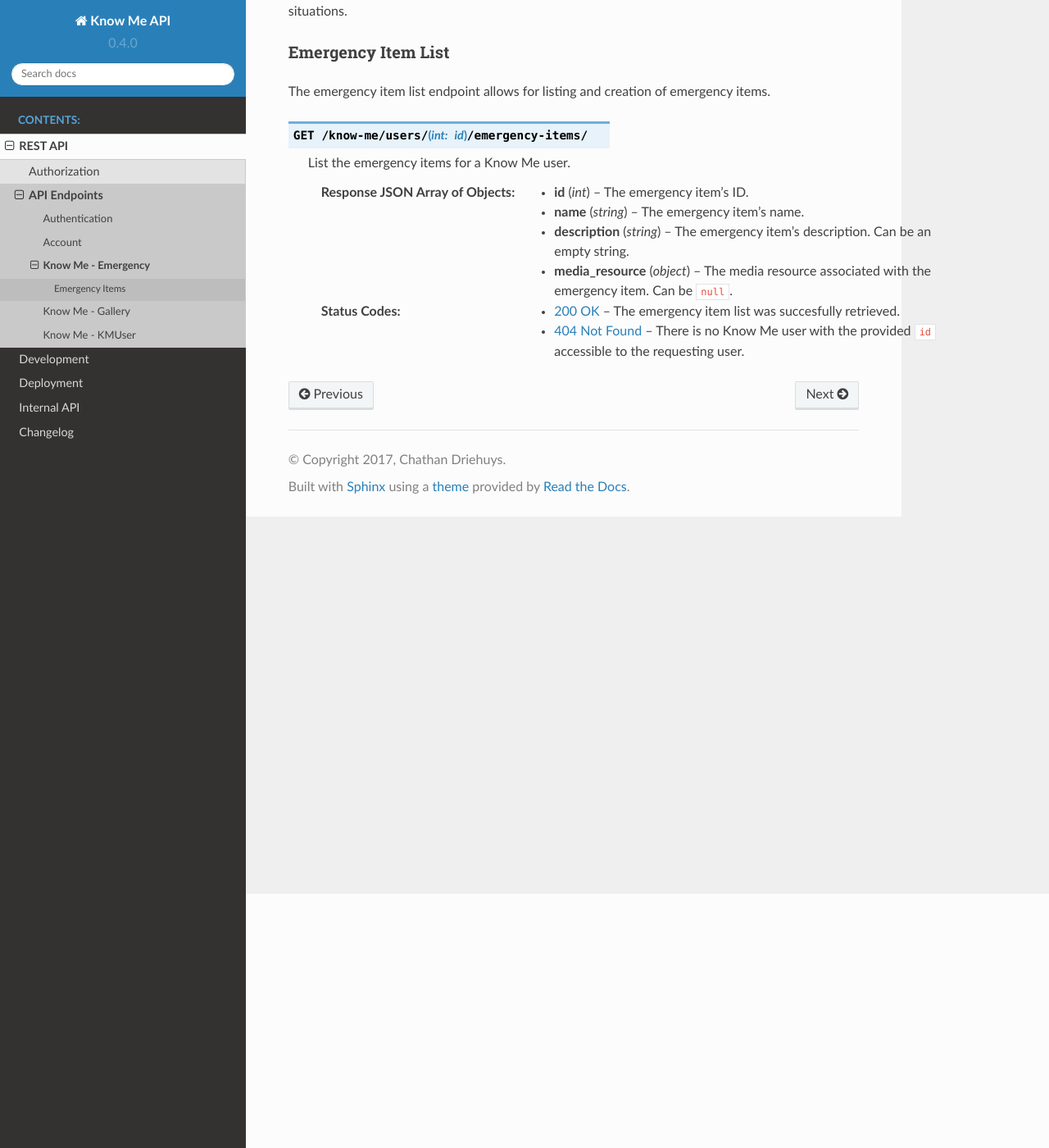
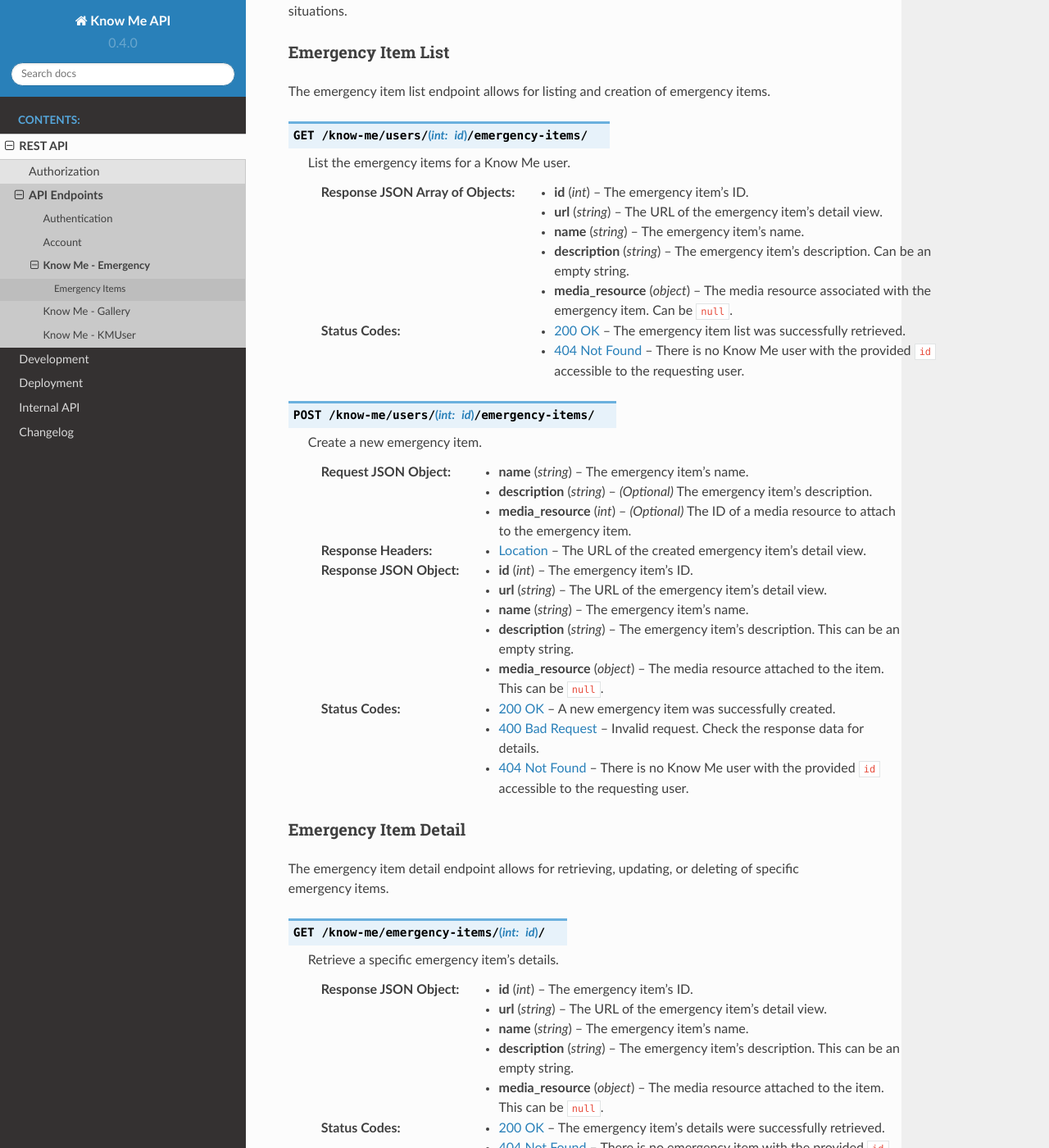
Before and after one commit to knowmetools/km-api, a Sphinx documentation site: the page built from docs/API/know-me-emergency.rst, in a window 1280 px wide and 1400 px high, scrolled down 310 px. Shown: the whole window at 82% size. Built offline with Sphinx 7.4.7 and the Read the Docs theme 2.0.0, drawn with Linux system fonts in a browser that asks for light colours; some of the changed text lies outside the part shown.

Commit message:
Add emergency item detail view.

```diff
--- a/docs/API/know-me-emergency.rst
+++ b/docs/API/know-me-emergency.rst
@@ -21,9 +21,73 @@
     List the emergency items for a Know Me user.
 
     :>jsonarr int id: The emergency item's ID.
+    :>jsonarr string url: The URL of the emergency item's detail view.
     :>jsonarr string name: The emergency item's name.
     :>jsonarr string description: The emergency item's description. Can be an empty string.
     :>jsonarr object media_resource: The media resource associated with the emergency item. Can be ``null``.
 
-    :status 200: The emergency item list was succesfully retrieved.
+    :status 200: The emergency item list was successfully retrieved.
     :status 404: There is no Know Me user with the provided ``id`` accessible to the requesting user.
+
+.. http:post:: /know-me/users/(int:id)/emergency-items/
+
+    Create a new emergency item.
+
+    :<json string name: The emergency item's name.
+    :<json string description: *(Optional)* The emergency item's description.
+    :<json int media_resource: *(Optional)* The ID of a media resource to attach to the emergency item.
+
+    :>header Location: The URL of the created emergency item's detail view.
+
+    :>json int id: The emergency item's ID.
+    :>json string url: The URL of the emergency item's detail view.
+    :>json string name: The emergency item's name.
+    :>json string description: The emergency item's description. This can be an empty string.
+    :>json object media_resource: The media resource attached to the item. This can be ``null``.
+
+    :status 200: A new emergency item was successfully created.
+    :status 400: Invalid request. Check the response data for details.
+    :status 404: There is no Know Me user with the provided ``id`` accessible to the requesting user.
+
+Emergency Item Detail
+---------------------
+
+The emergency item detail endpoint allows for retrieving, updating, or deleting of specific emergency items.
+
+.. http:get:: /know-me/emergency-items/(int:id)/
+
+    Retrieve a specific emergency item's details.
+
+    :>json int id: The emergency item's ID.
+    :>json string url: The URL of the emergency item's detail view.
+    :>json string name: The emergency item's name.
+    :>json string description: The emergency item's description. This can be an empty string.
+    :>json object media_resource: The media resource attached to the item. This can be ``null``.
+
+    :status 200: The emergency item's details were successfully retrieved.
+    :status 404: There is no emergency item with the provided ``id`` accessible to the requesting user.
+
+.. http:patch:: /know-me/emergency-items/(int:id)/
+
+    Update a particular emergency item.
+
+    :<json string name: *(Optional)* A new name for the item.
+    :<json string description: *(Optional)* A new description for the item.
+    :<json int media_resource: *(Optional)* The ID of a media resource to attach to the item.
+
+    :>json int id: The emergency item's ID.
+    :>json string url: The URL of the emergency item's detail view.
+    :>json string name: The emergency item's name.
+    :>json string description: The emergency item's description. This can be an empty string.
+    :>json object media_resource: The media resource attached to the item. This can be ``null``.
+
+    :status 200: The emergency item's details were successfully updated.
+    :status 400: Invalid request. Check the response data for details.
+    :status 404: There is no emergency item with the provided ``id`` accessible to the requesting user.
+
+.. http:delete:: /know-me/emergency-items/(int:id)/
+
+    Delete a particular emergency item.
+
+    :status 204: The emergency item was successfully deleted.
+    :status 404: There is no emergency item with the provided ``id`` accessible to the requesting user.
--- a/docs/changelog.rst
+++ b/docs/changelog.rst
@@ -9,6 +9,9 @@
 * ``/know-me/gallery-items/*`` to ``/know-me/media-resources/*``
 * ``/know-me/profiles/*`` to ``/know-me/users/*``
 * ``/know-me/rows/*`` to ``/know-me/topics/*``
+
+Features
+  * :issue:`91,96`: Add ability for users to manage their emergency items.
 
 Bug Fixes
   * :issue:`75`: Fix parsing of JSON requests.
```
Also changed, not shown: 7 other files.
